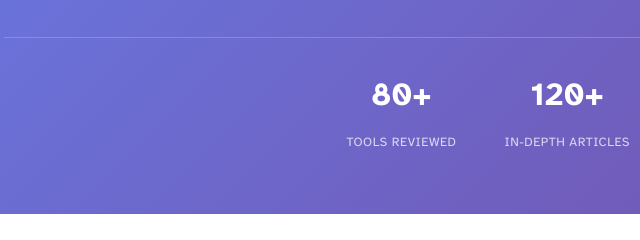
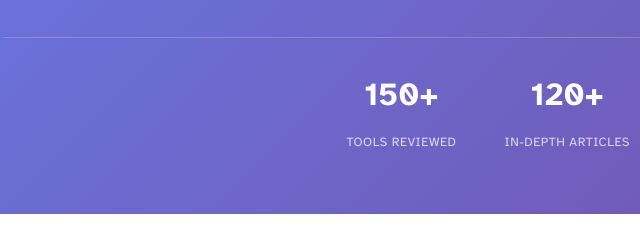
Before and after one commit to unclejoeyao666/cashcow-seo-site, an Astro site: page / in a window 1280 px wide. Shown: the part 476-716 px from the top of the page, 20-660 px from the left. Built offline with nearby package versions, Linux system fonts and the light colour scheme; Astro itself is replaced by a stand-in of ours.

Commit message:
chore: update hero stats - 150+ tools reviewed

```diff
--- a/src/pages/index.astro
+++ b/src/pages/index.astro
@@ -301,7 +301,7 @@ const websiteSchema = {
         <a href={`${base}/blog`} class="btn-outline">Read Reviews</a>
       </div>
       <div class="hero-stats">
-        <div class="hero-stat"><span class="num">80+</span><span class="lbl">Tools Reviewed</span></div>
+        <div class="hero-stat"><span class="num">150+</span><span class="lbl">Tools Reviewed</span></div>
         <div class="hero-stat"><span class="num">{totalArticles}+</span><span class="lbl">In-Depth Articles</span></div>
         <div class="hero-stat"><span class="num">100%</span><span class="lbl">Independent</span></div>
         <div class="hero-stat"><span class="num">2026</span><span class="lbl">Up to Date</span></div>
```
